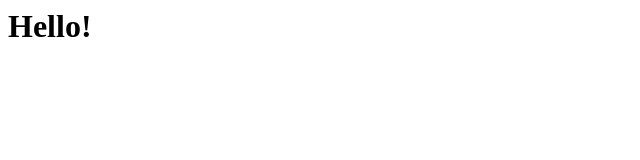
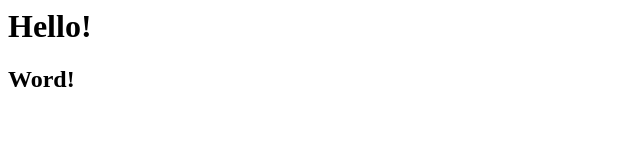
Before and after one commit to Lam1211/helloWord, a plain HTML site: page index.html in a window 1280 px wide. Shown: the full height of the page, 0-640 px from the left. Drawn offline with Linux system fonts and the light colour scheme.

Commit message:
Add a h2 "Word"

```diff
--- a/index.html
+++ b/index.html
@@ -7,5 +7,6 @@
 </head>
 <body>
     <h1>Hello!</h1>
+    <h2>Word!</h2>
 </body>
 </html>
```
